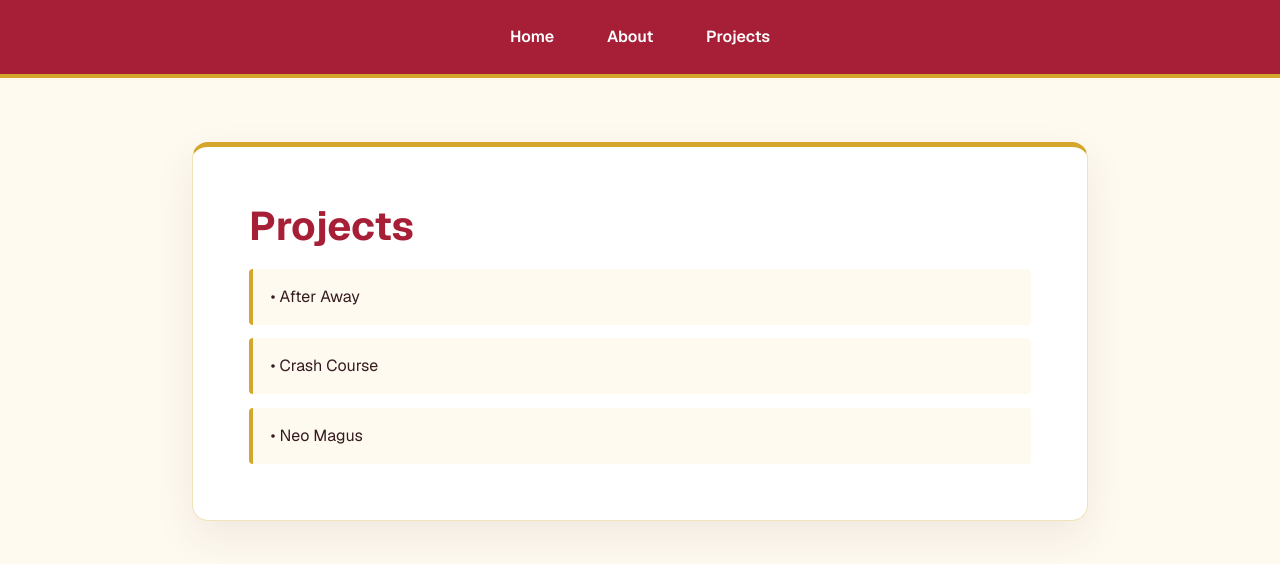
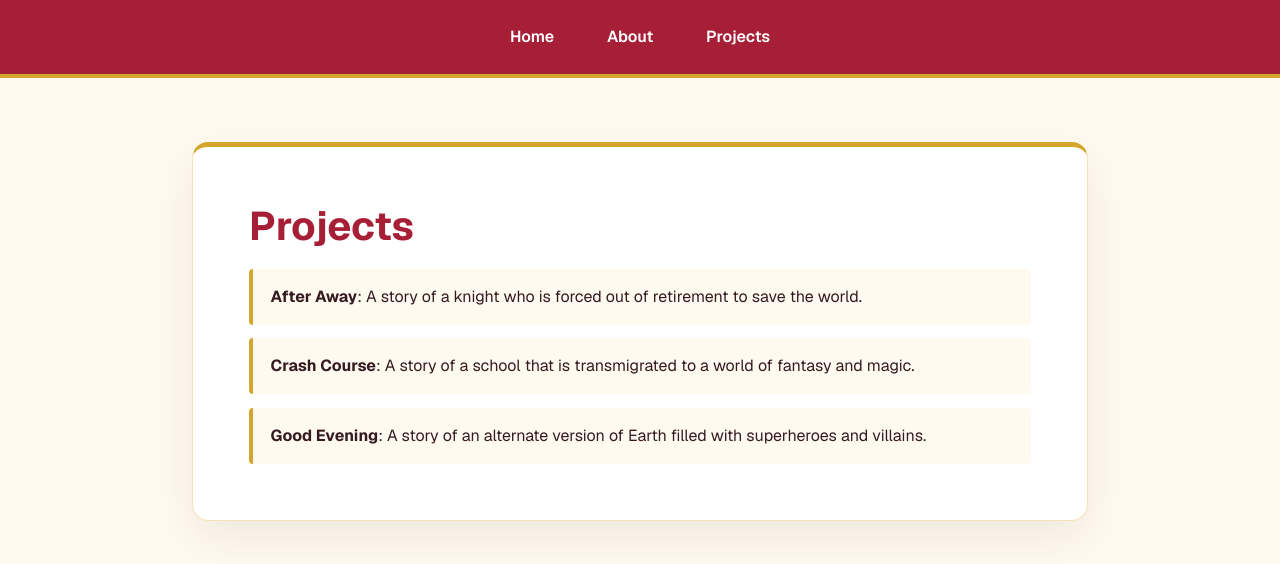
Before and after one commit to jp-nextline/DeVera_DC6_FirstNextApp, a Next.js app: page /projects in a window 1280 px wide. Shown: the top 564 px of the page. Built offline with nearby package versions, Linux system fonts and the light colour scheme.

Commit message:
Added a description to the projects in the project list.

```diff
--- a/app/projects/page.tsx
+++ b/app/projects/page.tsx
@@ -1,7 +1,7 @@
 const projects = [
-{ id: 1, name: "After Away" },
-{ id: 2, name: "Crash Course" },
-{ id: 3, name: "Neo Magus" },
+{ id: 1, name: "After Away", description: "A story of a knight who is forced out of retirement to save the world."},
+{ id: 2, name: "Crash Course", description: "A story of a school that is transmigrated to a world of fantasy and magic."},
+{ id: 3, name: "Good Evening", description: "A story of an alternate version of Earth filled with superheroes and villains."},
 ];
 
 export default function ProjectsPage() {
@@ -11,7 +11,7 @@ export default function ProjectsPage() {
 
             <ul>
                 {projects.map((p) => (
-                <li key={p.id}>• {p.name}</li>
+                <li key={p.id}><b>{p.name}</b>: {p.description}</li>
                 ))}
             </ul>
         </main>
```
